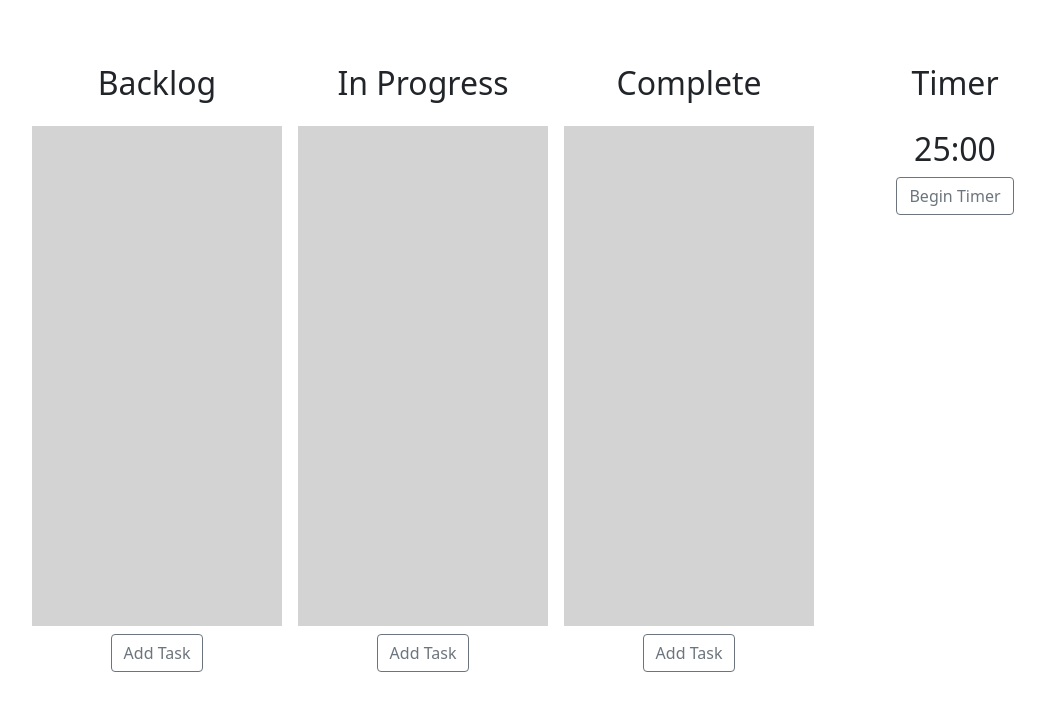
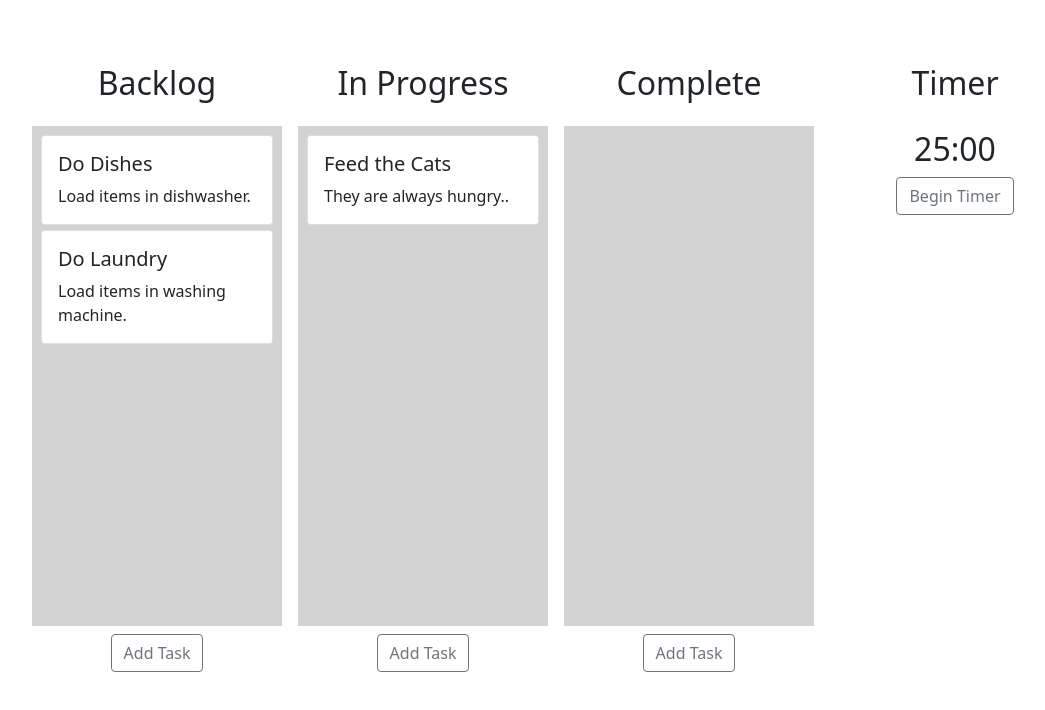
Before and after one commit to acaldwell1997/personal-pomodoro-kanban, a React (Create React App) app in the folder pomodoro-kanban/: page / in a window 1280 px wide. Shown: the top 710 px of the page, without its empty margins (84-1129 px from the left). Built offline with nearby package versions, Linux system fonts and the light colour scheme.

Commit message:
Task items

```diff
--- a/pomodoro-kanban/src/App.js
+++ b/pomodoro-kanban/src/App.js
@@ -10,8 +10,11 @@ import Pomodoro from './Pomodoro'
 import 'bootstrap/dist/css/bootstrap.min.css';
 
 const backlogItems = [
+	{id: uuid(), content: 'Do Dishes', desc:'Load items in dishwasher.'},
+	{id: uuid(), content: 'Do Laundry', desc:'Load items in washing machine.'}
 ];
 const progressItems = [
+	{id: uuid(), content: 'Feed the Cats', desc:'They are always hungry..'},
 ];
 const completeItems = [
 ];
@@ -36,7 +39,6 @@ const columnsFromBackend =
 const onDragEnd = (result, columns, setColumns) => {
 	if(!result.destination) return;
 	const {source, destination} = result;
-	console.log(columns)
 	if(source.droppableId !== destination.droppableId){
 		const sourceColumn = columns[source.droppableId];
 		const destColumn = columns[destination.droppableId];
--- a/pomodoro-kanban/src/Pomodoro.js
+++ b/pomodoro-kanban/src/Pomodoro.js
@@ -6,7 +6,7 @@ import Button from 'react-bootstrap/Button';
 
 export default function Pomodoro(){
 	const[minutes, setMinutes] = useState(25);
-	const [seconds, setSeconds] = useState(0);
+	const[seconds, setSeconds] = useState(0);
 	const[displayMessage, setDisplayMessage] = useState(false);
 	const[started, setStarted] = useState(false);
 	const isMounted = useRef(true)
```
